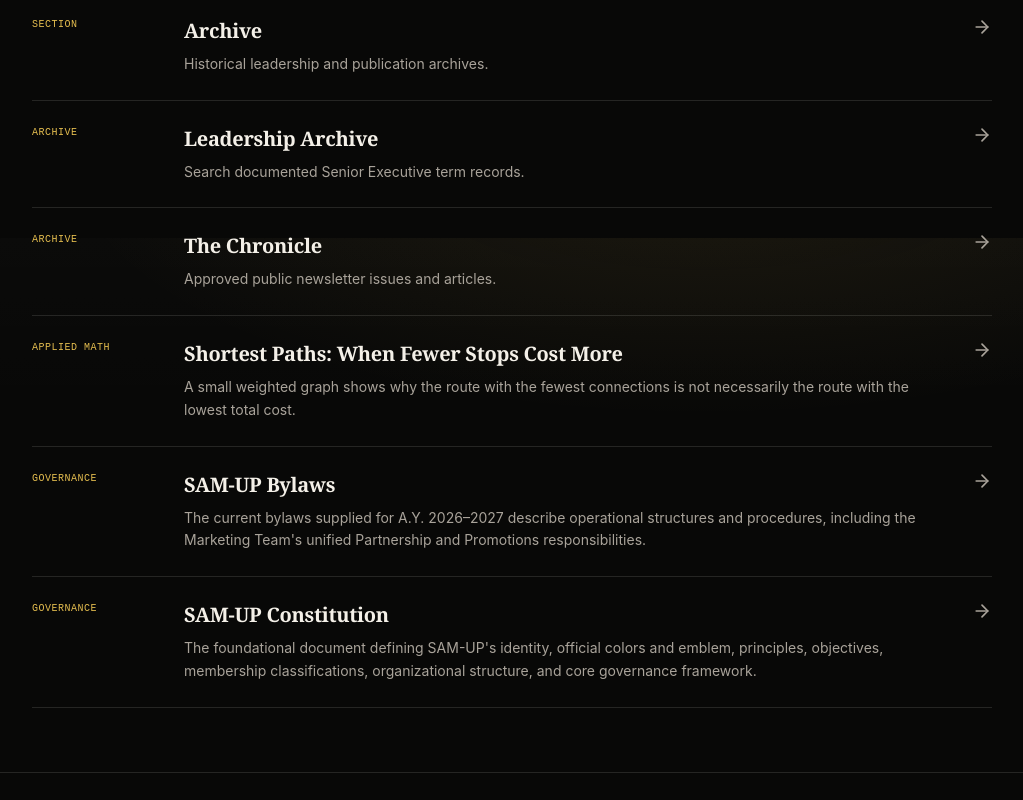
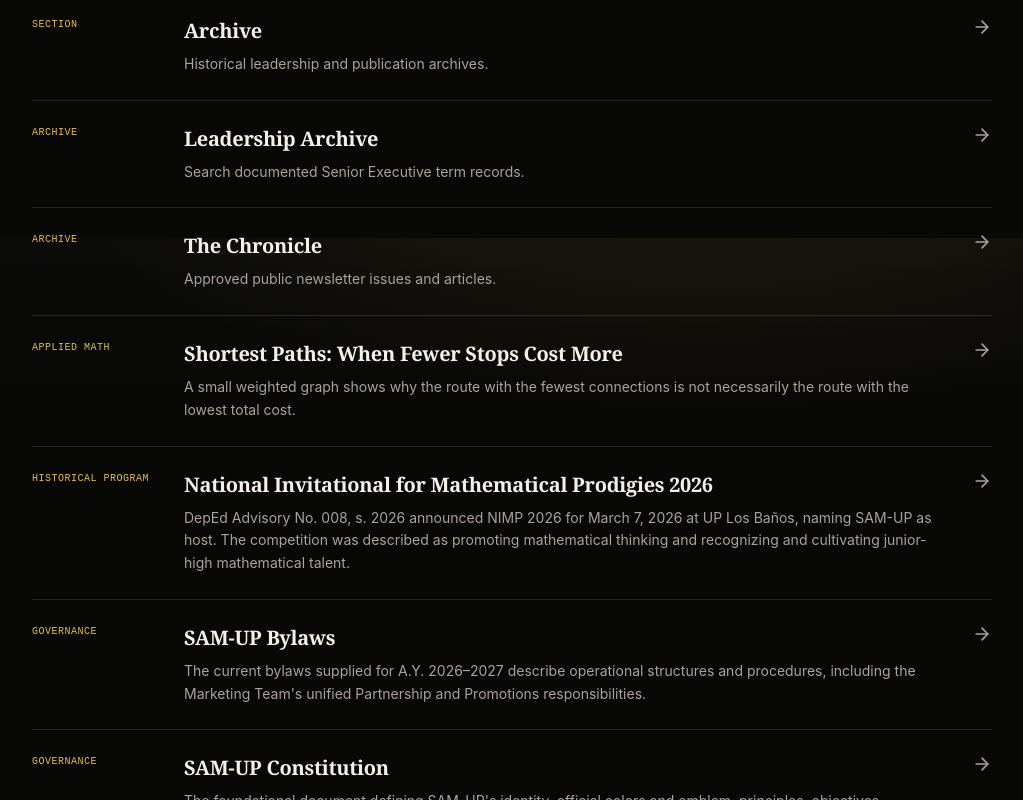
Before and after one commit to Diannn3/samup, an Astro site: page /search in a window 1280 px wide. Shown: the part 1362-2162 px from the top of the page, without its empty margins (128-1151 px from the left). Built offline with nearby package versions, Linux system fonts and the light colour scheme; Astro itself is replaced by a stand-in of ours.

Commit message:
refactor(search): index Programs route and verified program records

```diff
--- a/src/pages/search.astro
+++ b/src/pages/search.astro
@@ -24,6 +24,13 @@
   data.evidence.status !== 'needs-approval'
 );
 
+const programs = await getCollection('programs', ({ data }) =>
+  (data.evidence.visibility === 'public' || data.evidence.visibility === 'historical') &&
+  data.evidence.status !== 'unknown' &&
+  data.evidence.status !== 'blocked' &&
+  data.evidence.status !== 'needs-approval'
+);
+
 const resources = await getCollection('resources', ({ data }) =>
   (data.evidence.visibility === 'public' || data.evidence.visibility === 'public-summary-only') &&
   data.evidence.status !== 'unknown' &&
@@ -33,7 +40,7 @@
 
 const fixedPages = [
   { title: 'Explore Applied Mathematics', description: 'Applied Mathematics explainers and models.', href: '/explore', type: 'section' },
-  { title: 'Programs & Updates', description: 'Source-aware program status and official update links.', href: '/events', type: 'section' },
+  { title: 'Programs & Updates', description: 'Source-aware program status and official update links.', href: '/programs', type: 'section' },
   { title: 'Academic Resources', description: 'Approved public reviewers, guides, tutorials, and references.', href: '/resources', type: 'section' },
   { title: 'Join SAM-UP', description: 'Current recruitment guidance and OSA application scope.', href: '/join', type: 'section' },
   { title: 'Partner with SAM-UP', description: 'Public-safe partnership and collaboration information.', href: '/partners', type: 'section' },
@@ -51,6 +58,12 @@
     description: entry.data.summary,
     href: `/explore/${entry.data.slug}`,
     type: 'applied math',
+  })),
+  ...programs.map((entry) => ({
+    title: entry.data.title,
+    description: entry.data.summary,
+    href: `/events/${entry.data.slug}/`,
+    type: entry.data.lifecycle === 'historical' ? 'historical program' : 'program',
   })),
   ...governance.map((entry) => ({
     title: entry.data.title,
```
